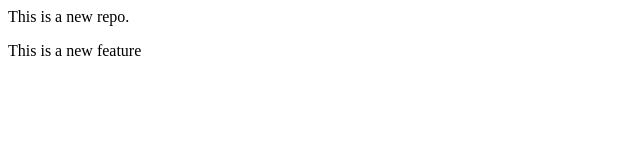
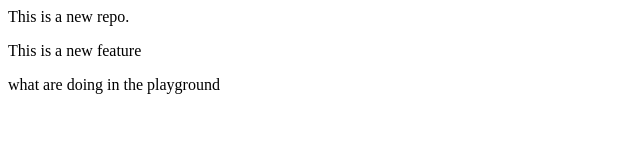
Before and after one commit to asifalizakir/LocalRep, a plain HTML site: page index.html in a window 1280 px wide. Shown: the whole page, without its empty margins (0-640 px from the left). Drawn offline with Linux system fonts and the light colour scheme.

Commit message:
Changes made on updatte

```diff
--- a/index.html
+++ b/index.html
@@ -1,2 +1,3 @@
 <p>This is a new repo.</p>
 <p>This is a new feature</p>
+<p>what are doing in the playground</p>
```
